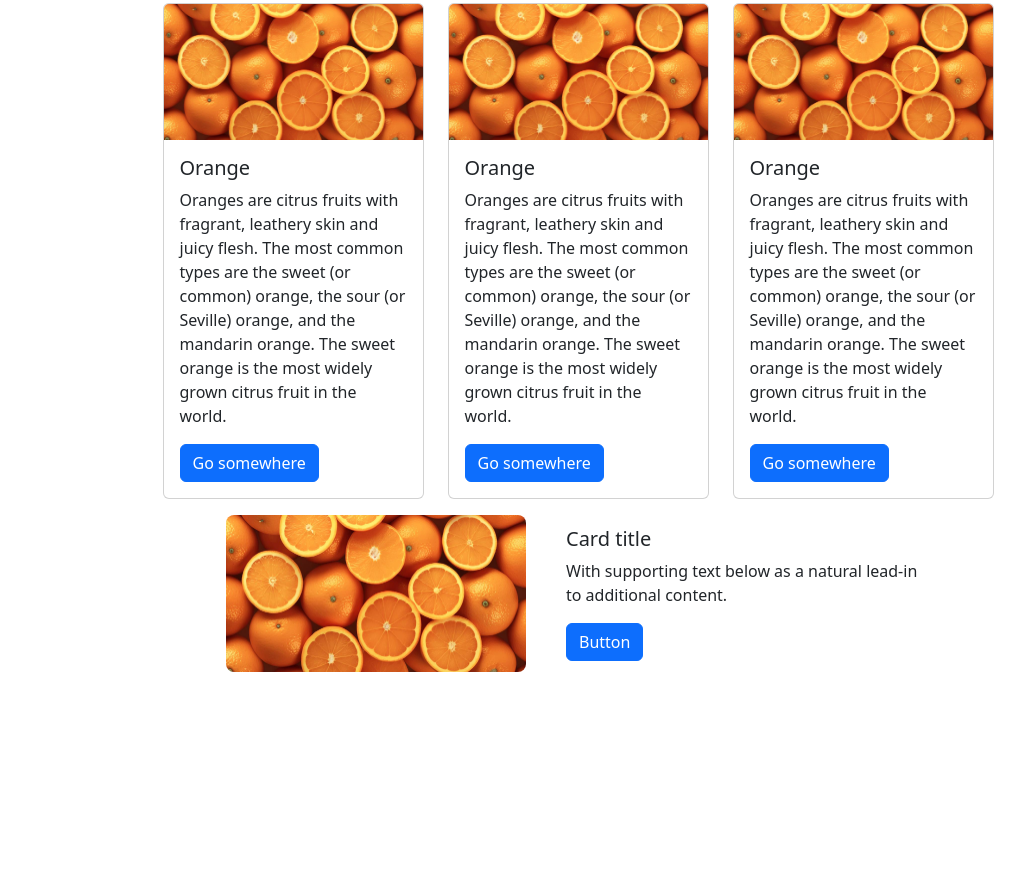
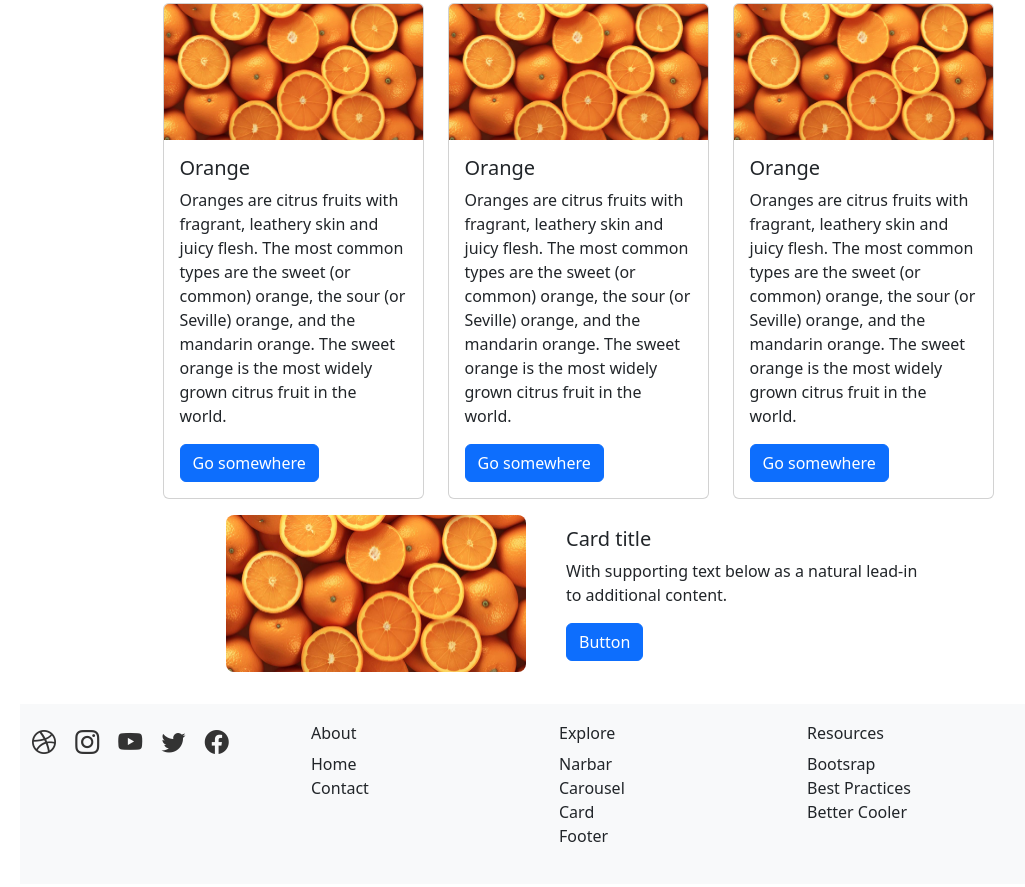
Before and after one commit to Nara-sakurai/my-project-work, a plain HTML site: page index.html in a window 1280 px wide. Shown: the part 501-1388 px from the top of the page, without its empty margins (62-1087 px from the left). Before the commit the page ends 1253 px from the top, so only its background shows below. Drawn offline with nearby package versions, Linux system fonts and the light colour scheme.

Commit message:
Update for footer

```diff
--- a/index.html
+++ b/index.html
@@ -4,6 +4,7 @@
     <meta charset="UTF-8" />
     <meta name="viewport" content="width=device-width, initial-scale=1.0" />
     <link rel="stylesheet" href="./css/bootstrap.min.css" />
+    <link href="https://cdnjs.cloudflare.com/ajax/libs/bootstrap-icons/1.10.5/font/bootstrap-icons.css" rel="stylesheet">
     <script src="./js/bootstrap.bundle.min.js"></script>
     <link rel="stylesheet" href="style_index.css">
     <title>Document</title>
@@ -121,6 +122,64 @@
       </div>
     </div>
 
+    <footer class="footer">
+      <div class="container">
+        <div class="row">
+          <!-- Social Media Icons -->
+          <div class="col-md-3 align-items-center social-icons">
+            <a href="https://dribbble.com" target="_blank" class="text-decoration-none">
+              <i class="bi bi-dribbble"></i>
+            </a>
+            <a href="https://instagram.com" target="_blank" class="text-decoration-none">
+              <i class="bi bi-instagram"></i>
+            </a>
+            <a href="https://youtube.com" target="_blank" class="text-decoration-none">
+              <i class="bi bi-youtube"></i>
+            </a>
+            <a href="https://twitter.com" target="_blank" class="text-decoration-none">
+              <i class="bi bi-twitter"></i>
+            </a>
+            <a href="https://facebook.com" target="_blank" class="text-decoration-none">
+              <i class="bi bi-facebook"></i>
+            </a>
+          </div>
+
+          <!-- Links Section -->
+          <div class="col-md-8">
+            <div class="row">
+              <!-- Use Cases -->
+              <div class="col-md-4">
+                <h6>About</h6>
+                <ul class="list-unstyled">
+                  <li><a href="#" class="text-decoration-none text-dark">Home</a></li>
+                  <li><a href="#" class="text-decoration-none text-dark">Contact</a></li>
+                </ul>
+              </div>
+              <!-- Explore -->
+              <div class="col-md-4">
+                <h6>Explore</h6>
+                <ul class="list-unstyled">
+                  <li><a href="#" class="text-decoration-none text-dark">Narbar</a></li>
+                  <li><a href="#" class="text-decoration-none text-dark">Carousel</a></li>
+                  <li><a href="#" class="text-decoration-none text-dark">Card</a></li>
+                  <li><a href="#" class="text-decoration-none text-dark">Footer</a></li>
+                </ul>
+              </div>
+              <!-- Resources -->
+              <div class="col-md-4">
+                <h6>Resources</h6>
+                <ul class="list-unstyled">
+                  <li><a href="#" class="text-decoration-none text-dark">Bootsrap</a></li>
+                  <li><a href="#" class="text-decoration-none text-dark">Best Practices</a></li>
+                  <li><a href="#" class="text-decoration-none text-dark">Better Cooler</a></li>
+                </ul>
+              </div>
+            </div>
+          </div>
+        </div>
+      </div>
+    </footer>
+
 
     </div>
   </body>
--- a/style_index.css
+++ b/style_index.css
@@ -15,3 +15,16 @@
     height: 400px;      /* Set the height to a fixed value (adjust as needed) */
     object-fit: cover;  /* Ensures the image fills the space without distortion */
   }
+  .footer {
+    background-color: #f8f9fa;
+    padding: 20px 0;
+  }
+  .social-icons i {
+    font-size: 24px;
+    margin-right: 15px;
+    color: #333;
+    transition: color 0.3s ease;
+  }
+  .social-icons i:hover {
+    color: #007bff; /* Change to the desired hover color */
+  }
```
